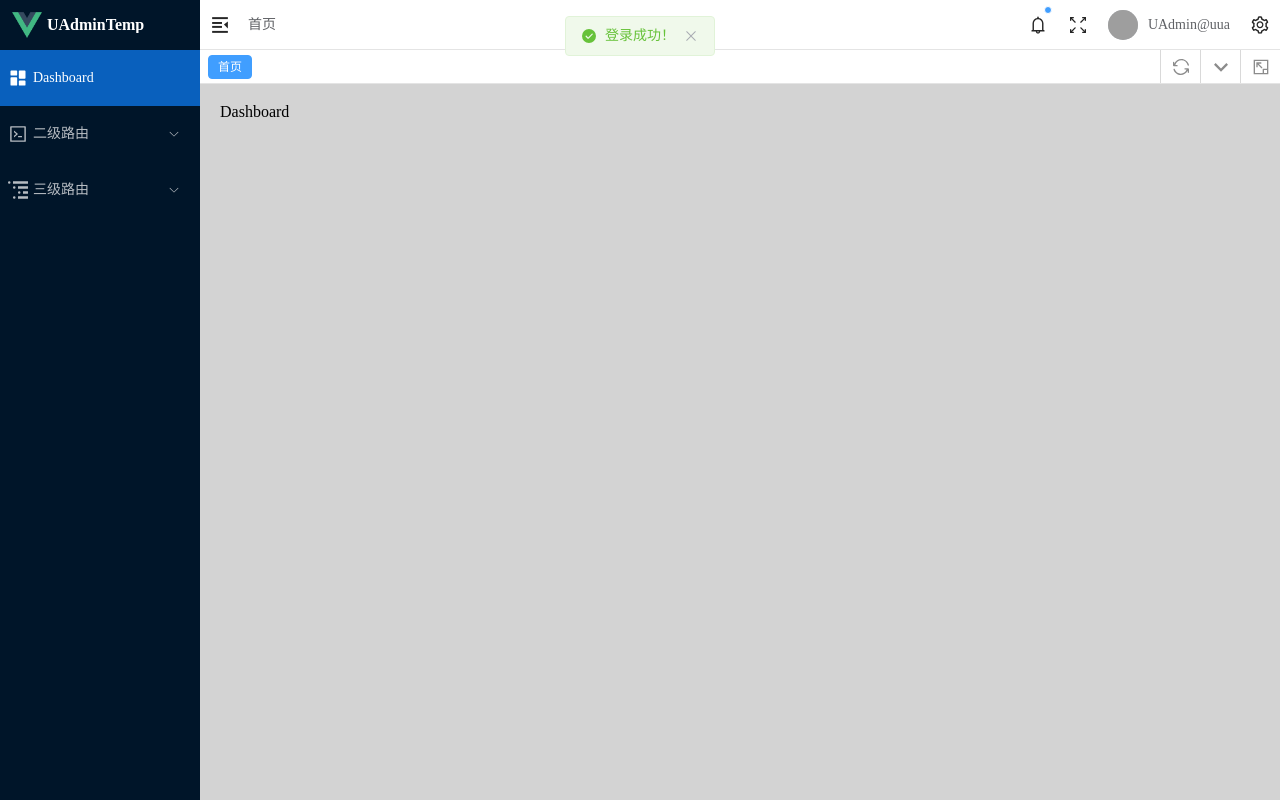
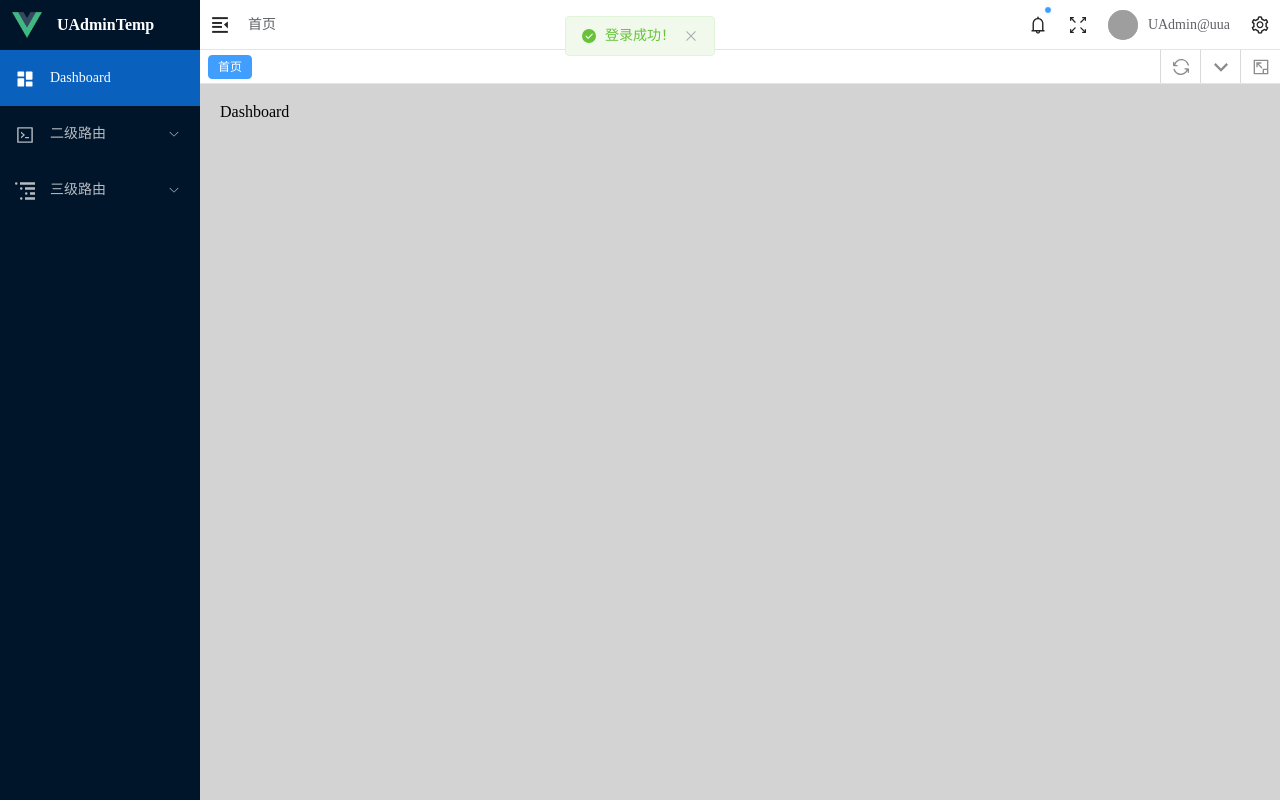
Before and after one commit to ian373/u-admin-template, a Vue app: page /dashboard in a window 1280 px wide. Both pictures are taken after a click on the button "登录". Built offline with nearby package versions, Linux system fonts and the light colour scheme; grey boxes are pictures that could not be loaded.

Commit message:
perf(menu): 优化了menu的各种样式问题

```diff
--- a/src/layout/sider/Logo.vue
+++ b/src/layout/sider/Logo.vue
@@ -27,25 +27,27 @@ const goHome = () => {
 <style scoped lang="scss">
 @use "./const.scss";
 .logo-box {
-  // width不能设为100%，不然会没有transition效果
+  // width不能设为100%或auto，不然transition效果异常
+  // 宽度设为最小侧边栏宽度200px
   width: 200px;
   height: 50px;
   display: flex;
   align-items: center;
   background-color: const.$mBgColor;
   cursor: pointer;
+  overflow: hidden;
   //动画函数和elment的动画函数不一样，不能完全拟合
-  transition: all 0.3s cubic-bezier(0.645, 0.045, 0.355, 1);
+  transition: width 0.3s cubic-bezier(0.645, 0.045, 0.355, 1);
 
   padding-left: 12px;
   img {
     width: 30px;
     height: 30px;
+    margin-right: 10px;
   }
   span {
     padding-left: 5px;
     transition: all 0.3s ease;
-    overflow: hidden;
     color: #fff;
     font-size: 16px;
     font-weight: 700;
--- a/src/layout/sider/MenuItem.vue
+++ b/src/layout/sider/MenuItem.vue
@@ -12,10 +12,14 @@
             : item.path + '/' + item.children[0].path
         "
       >
+        <div>
           <svg class="iconfont" aria-hidden="true">
             <use :xlink:href="item.children[0].meta.icon"></use>
           </svg>
-        <template #title>{{ item.children[0].meta.title }}</template>
+        </div>
+        <template #title>
+          <div>{{ item.children[0].meta.title }}</div>
+        </template>
       </el-menu-item>
       <!-- 多级菜单的最后一级菜单 -->
       <el-menu-item
@@ -37,9 +41,12 @@
       >
         <template #title>
           <!-- 只在顶级菜单处才显示图表 -->
+          <div>
+            <!-- svg图标要用div包裹，否则菜单栏折叠动画会出现跳动 -->
             <svg v-if="props.shhowIcon" class="iconfont" aria-hidden="true">
               <use :xlink:href="item.meta.icon"></use>
             </svg>
+          </div>
           <span>{{ item.meta.title }}</span>
         </template>
         <MenuItem
@@ -55,6 +62,7 @@
 
 <script setup lang="ts">
 import { PropType } from "vue";
+
 const props = defineProps({
   shhowIcon: {
     type: Boolean,
@@ -68,32 +76,16 @@ const props = defineProps({
 
 <style scoped lang="scss">
 @use "./const.scss";
-.el-menu-item.top-menu {
-  padding-left: 8px !important;
+.el-menu-item {
+  color: const.$mFontColorCommon;
+  background-color: const.$mItemBgColor;
+  &.top-menu {
+    padding-right: 0;
+    padding-left: const.$iconRight !important;
     //顶级一级菜单的背景颜色，要和menu的背景颜色一样
     background-color: const.$mBgColor;
   }
-:deep(.deep-sub-menu) {
-  //嵌套的sub-menu的背景颜色要和el-menu-item一样
-  background-color: const.$mItemBgColor;
-}
-.el-sub-menu {
-  :deep(.el-sub-menu__title) {
-    color: const.$mFontColorCommon;
-    &:hover {
-      background-color: transparent;
-      color: const.$mFontColorActive;
-    }
-  }
-}
-.top-sub-menu {
-  > :deep(.el-sub-menu__title) {
-    padding-left: 8px !important;
-  }
-}
-.el-menu-item {
-  color: const.$mFontColorCommon;
-  background-color: const.$mItemBgColor;
+  // &.is-active 要在 &.top-menu的后面，同等权重，层叠原理
   &.is-active {
     color: const.$mFontColorActive;
     background-color: const.$mItemBgColorActive;
@@ -102,9 +94,27 @@ const props = defineProps({
     color: const.$mFontColorActive;
   }
 }
+
+.el-sub-menu {
+  background-color: const.$mItemBgColor;
+  &.top-sub-menu {
+    background-color: const.$mBgColor;
+    > :deep(.el-sub-menu__title) {
+      padding-left: const.$iconRight !important;
+    }
+  }
+  > :deep(.el-sub-menu__title) {
+    color: const.$mFontColorCommon;
+    &:hover {
+      background-color: transparent;
+      color: const.$mFontColorActive;
+    }
+  }
+}
+
 .iconfont {
   width: 20px;
   height: 20px;
-  margin-right: 5px;
+  margin-right: 15px;
 }
 </style>
--- a/src/layout/sider/SideMenu.vue
+++ b/src/layout/sider/SideMenu.vue
@@ -39,23 +39,28 @@ const userStore = useUserStore();
 // 注意，这里不能scoped，因为菜单收缩且多级的时候，会在body下创建弹出组件
 // 此样式需要覆盖到 #app 外的元素
 
+// bddy .el-popper-container-xxx .el-menu中的 el-popper-container-xxx会有1px的白色
+// border，不知道如何用选择器去除
 .el-menu {
   border: none;
   background-color: const.$mBgColor;
+  // #app外的弹窗：el-menu--popup会用一个padding:1;
+  padding: 0;
   // 当菜单出现三级的时候，x方向会增宽,menue-item最小值200
   // overflow-x: hidden;
-}
   //菜单打开时的样式
-.el-menu.menu-box:not(.el-menu--collapse) {
+  &.menu-box:not(.el-menu--collapse) {
     width: var(--sider-open-width);
   }
   // 菜单折叠时的样式
-.el-menu.menu-box.el-menu--collapse {
+  &.menu-box.el-menu--collapse {
+    // 折叠时菜单栏的宽度
     width: 56px;
     .el-tooltip__trigger {
-    padding: 0;
-    padding-left: 0 !important;
-    justify-content: center;
+      padding: 0 !important;
+      // 菜单栏折叠的时候图标的padding-left
+      padding-left: const.$iconRight !important;
+    }
   }
 }
 </style>
--- a/src/layout/sider/const.scss
+++ b/src/layout/sider/const.scss
@@ -4,3 +4,5 @@ $mItemBgColor: #0c2135;
 $mItemBgColorActive: #0960bd;
 $mFontColorCommon: #b6bcc2;
 $mFontColorActive: #fff;
+
+$iconRight: 15px;
```
Lines whose indentation alone changed are shown as unchanged.
